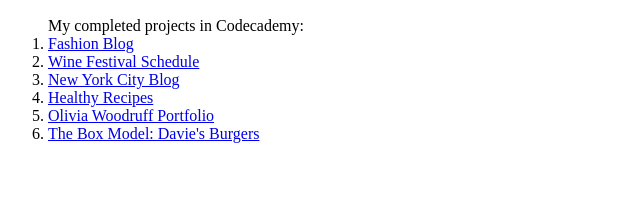
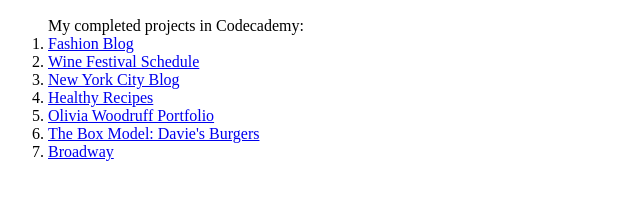
Before and after one commit to cxali/cxali.github.io, a plain HTML site: page index.html in a window 1280 px wide. Shown: the part 477-676 px from the top of the page, without its empty margins (0-640 px from the left). Drawn offline with Linux system fonts and the light colour scheme.

Commit message:
Update index.html

```diff
--- a/index.html
+++ b/index.html
@@ -11,6 +11,7 @@
       <li><a href="./healthy-recipes.html">Healthy Recipes</a></li>
       <li><a href="./olivia-woodruff-portfolio.html">Olivia Woodruff Portfolio</a></li>
       <li><a href="./davies-burgers.html">The Box Model: Davie's Burgers</a></li>
+      <li><a href="./broadway.html">Broadway</a></li>
     </ol>
   </body>
 </html>
```
